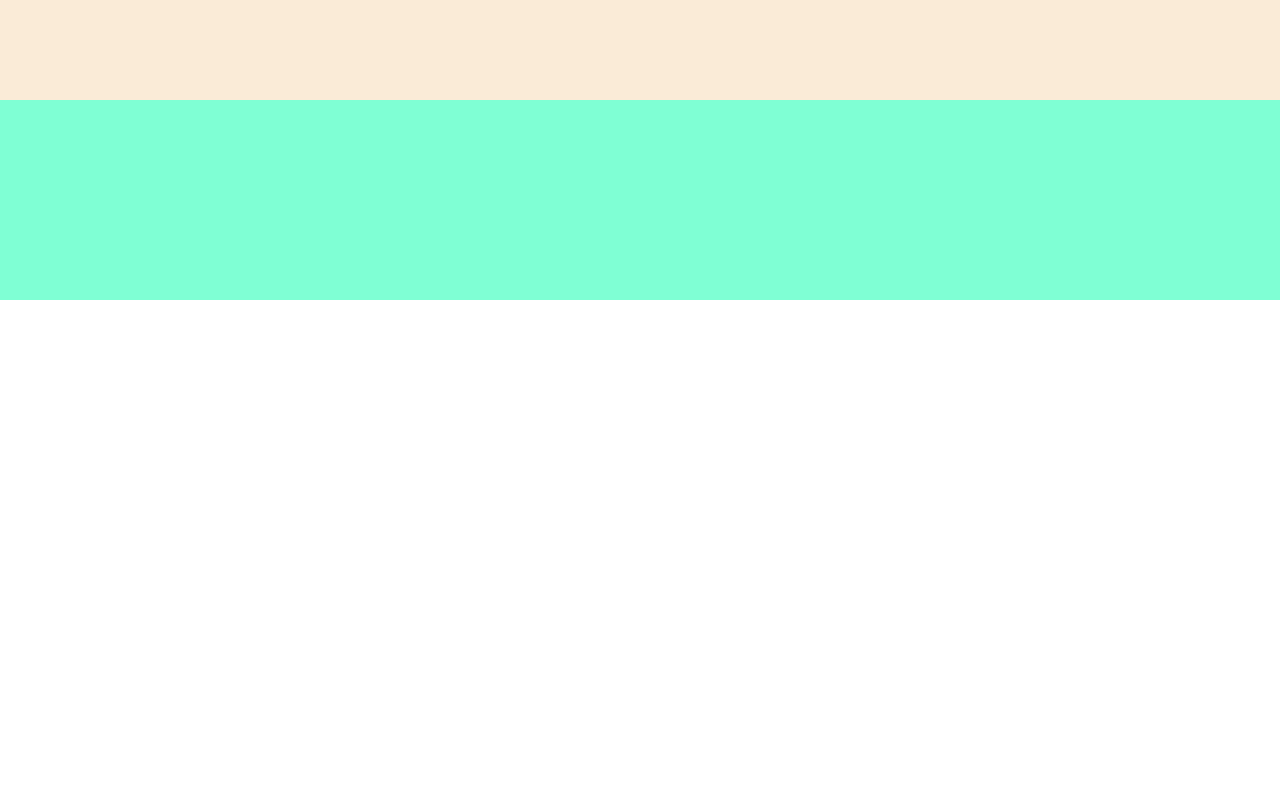
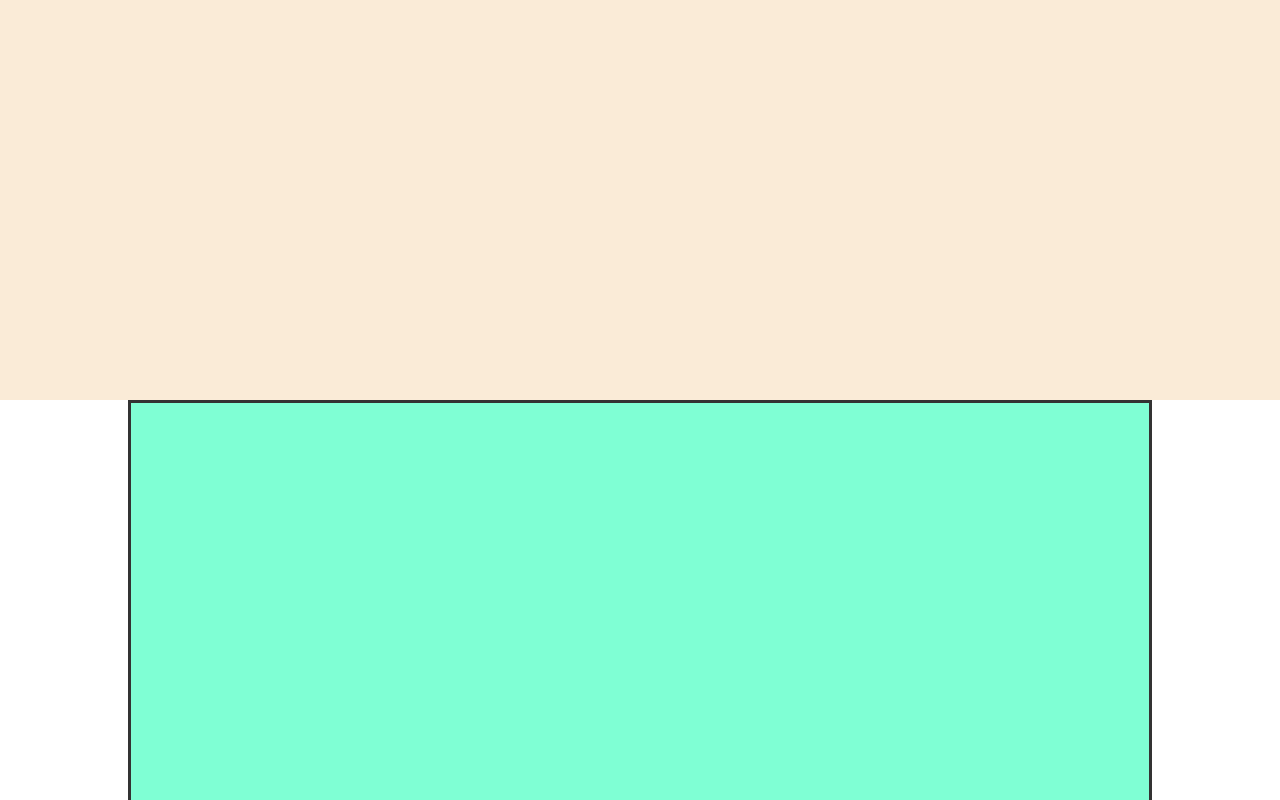
Before and after one commit to sangwon-Yoo/ComponentDesigns, a React (Create React App) app: page / in a window 1280 px wide. Built offline with nearby package versions, Linux system fonts and the light colour scheme.

Commit message:
flex layout

```diff
--- a/src/App.tsx
+++ b/src/App.tsx
@@ -1,6 +1,6 @@
 import React from 'react';
 import { FlexContainerL } from "src/styled/layout/flexContainerL";
-import { FlexItemMainC, FlexItemSectionC } from "src/styled/component/flexItemC";
+import { FlexItemMainC, FlexItemSectionC } from "src/styled/layout/flexItemC";
 
 function App() {
   return (
--- a/src/styled/component/flexItemC.tsx
+++ /dev/null
@@ -1,15 +0,0 @@
-import styled from "styled-components";
-
-const FlexItemMainC = styled.main`
-  flex: 0 0 auto;
-  height: 100px;
-  background-color: antiquewhite;
-`;
-
-const FlexItemSectionC = styled.section`
-  flex: 0 0 auto;
-  height: 100px;
-  background-color: aquamarine;
-`;
-
-export { FlexItemMainC, FlexItemSectionC };
--- a/src/styled/layout/flexContainerL.tsx
+++ b/src/styled/layout/flexContainerL.tsx
@@ -4,8 +4,8 @@ import './reset.css';
 const FlexContainerL = styled.div`
   height: 100vh;
   width: 100vw;
-  margin: auto;           //양쪽 여백이 생길 경우 auto를 통해 가운데 정렬
-  max-width: 1440px;
+  //margin: auto;           //양쪽 여백이 생길 경우 auto를 통해 가운데 정렬
+  //max-width: 1440px;
   overflow-y: auto;       //넘치면 스크롤
   display: flex;
   flex-direction: column;
--- /dev/null
+++ b/src/styled/layout/flexItemC.tsx
@@ -0,0 +1,64 @@
+import styled from "styled-components";
+
+const FlexItemMainC = styled.main`
+  flex: 0 0 auto;
+  /*
+  flex: 0 0 auto 의미
+  flex-grow = 0 : flex-basis 보다 커질 수 없음, flex-shrink = flex-basis 보다 줄어들 수 없음, flex-basis = auto : 콘텐츠 크기= 100px
+  */
+  height: 100px;
+  background-color: antiquewhite;
+
+  //스마트폰 사이즈 이하
+  @media all and (max-width: 319px) {
+    height: 300px;
+  }
+  //스마트폰 320px ~ 768px
+  @media all and (min-width: 320px) and (max-width: 768px) {
+    height: 300px;
+  }
+  //태블릿 768px ~ 1024px
+  @media all and (min-width: 769px) and (max-width: 1024px) {
+    height: 300px;
+  }
+  //pc 1024px ~
+  @media all and (min-width: 1025px) and (max-width: 1440px){
+    height: 400px;
+  }
+  //max-width 초과시
+  @media all and (min-width: 1441px) {
+    height: 400px;
+  }
+`;
+
+const FlexItemSectionC = styled.section`
+  flex: 0 0 auto;
+  height: 480px; //임시
+  border: solid #333333; //임
+  background-color: aquamarine;
+
+  //스마트폰 사이즈 이하
+  @media all and (max-width: 319px) {
+
+  }
+  //스마트폰 320px ~ 768px
+  @media all and (min-width: 320px) and (max-width: 768px) {
+
+  }
+  //태블릿 768px ~ 1024px
+  @media all and (min-width: 769px) and (max-width: 1024px) {
+    margin: 0 10% 0 10%;
+  }
+  //pc 1024px ~
+  @media all and (min-width: 1025px) and (max-width: 1440px){
+    margin: 0 10% 0 10%;
+  }
+  //max-width 초과시
+  @media all and (min-width: 1441px) {
+    width: 1152px; //1440 * 0.8
+    margin-left: auto;
+    margin-right: auto;
+  }
+`;
+
+export { FlexItemMainC, FlexItemSectionC };
```
